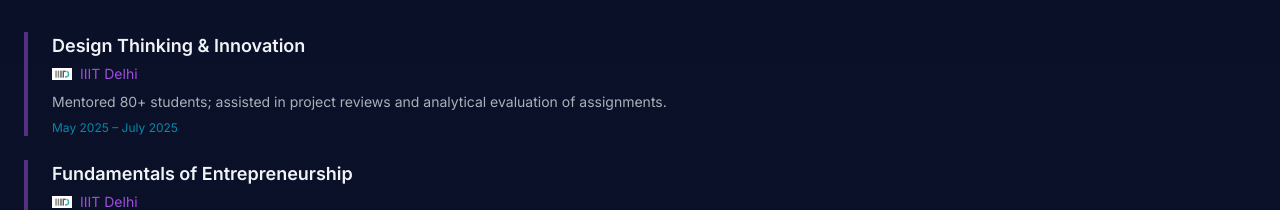
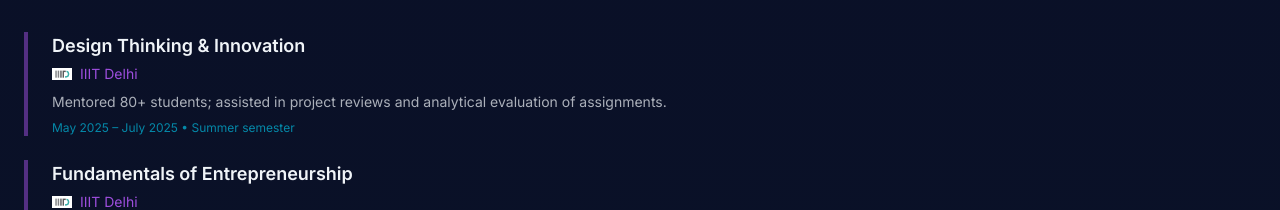
Before and after one commit to keshav-0210/keshav-0210.github.io, a Next.js app: page / in a window 1280 px wide. Shown: the part 6090-6300 px from the top of the page. Built offline with nearby package versions, Linux system fonts and the light colour scheme.

Commit message:
changed_experienjson_imagecropped

```diff
--- a/src/components/Experience/ExperienceCard.tsx
+++ b/src/components/Experience/ExperienceCard.tsx
@@ -103,7 +103,9 @@ export default function ExperienceSection() {
                   </div>
                   <p className="text-neutral/70 text-sm mb-2">{ta.description}</p>
                   <p className="text-accent/60 font-mono text-xs">
-                    {ta.startDate} – {ta.endDate} {ta.semesters && `• ${ta.semesters} semesters`}
+                    {ta.startDate} – {ta.endDate}
+					{ta.semester && ` • ${ta.semester}`}
+					{ta.semesters && ` • ${ta.semesters} semesters`}
                   </p>
                 </motion.div>
               ))}
--- a/src/data/experience.json
+++ b/src/data/experience.json
@@ -23,7 +23,7 @@
       "institution": "IIIT Delhi",
       "startDate": "May 2025",
       "endDate": "July 2025",
-	  "semester": "Summer ",
+	  "semester": "Summer semester",
       "description": "Mentored 80+ students; assisted in project reviews and analytical evaluation of assignments.",
       "role": "Teaching Assistant",
       "type": "ta"
```
Also changed, not shown: public/images/carousel/WhatsApp Image 2026-09-01 at 12.03.59 PM (1).jpeg.
